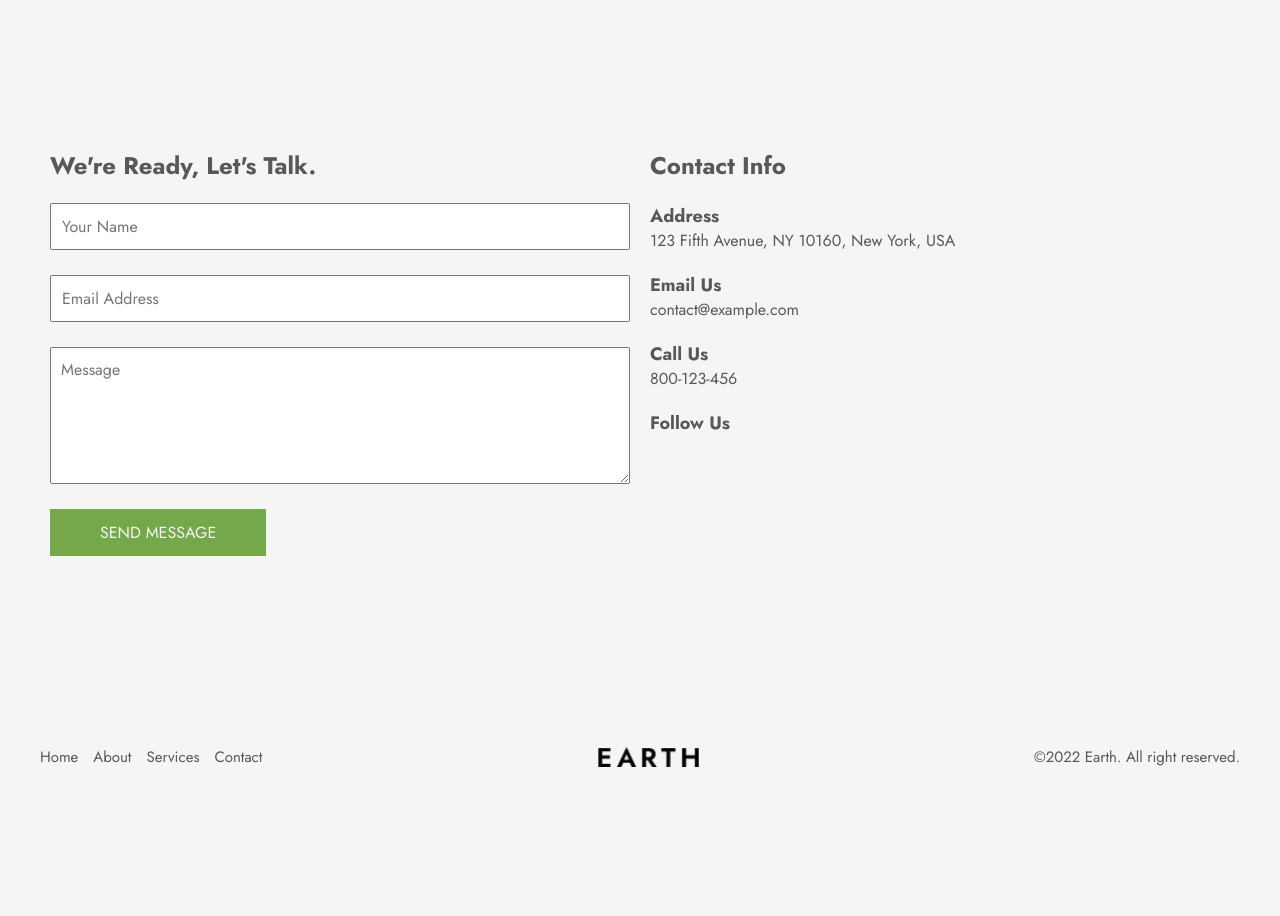
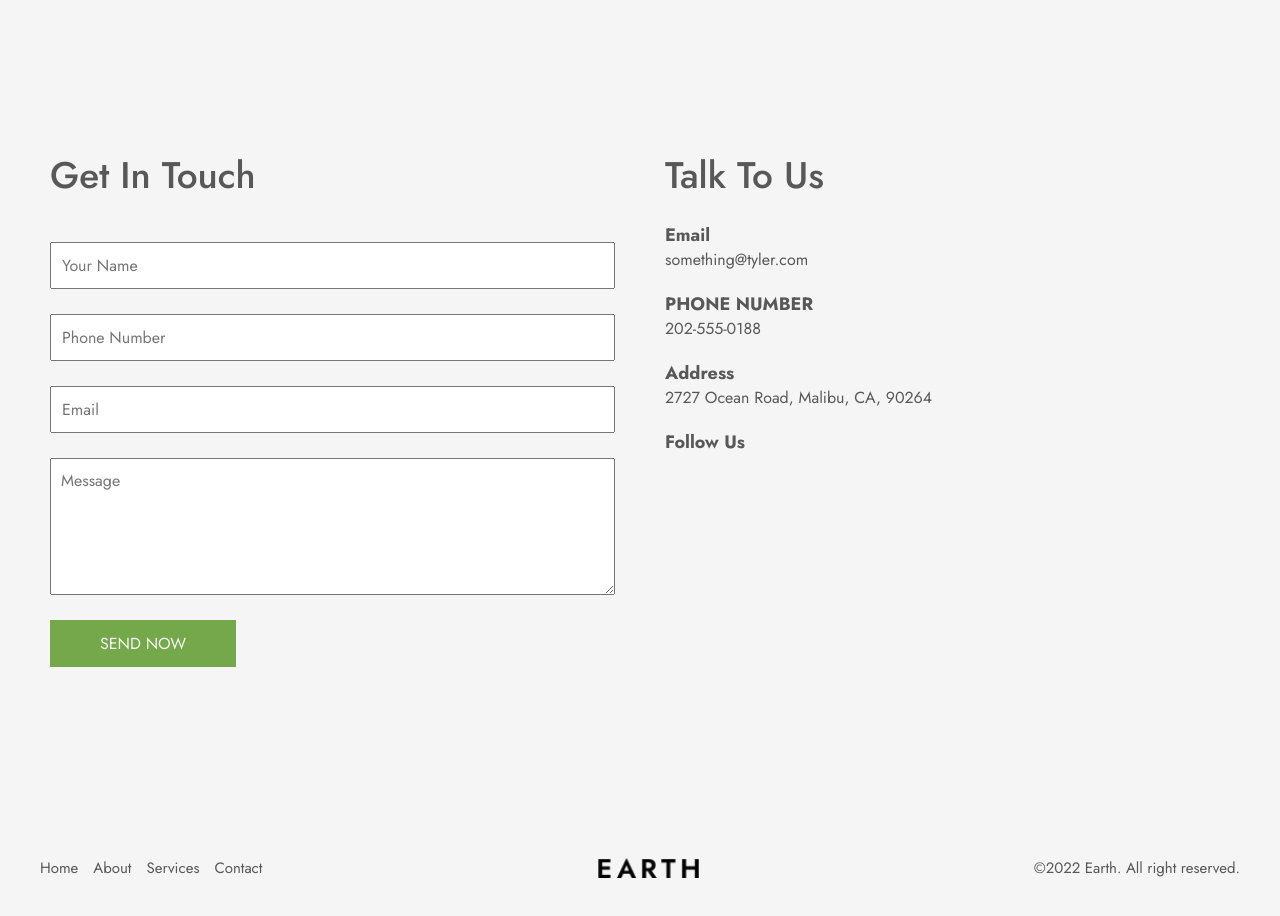
Before and after one commit to NishantNirwal/earth, a React (Vite) app: page /contact in a window 1280 px wide. Shown: the part 642-1558 px from the top of the page. Before the commit the page ends 1450 px from the top, so only its background shows below. Built offline with nearby package versions, Linux system fonts and the light colour scheme.

Commit message:
latest code

```diff
--- a/src/pages/contact/Contact.jsx
+++ b/src/pages/contact/Contact.jsx
@@ -6,7 +6,7 @@ import Footer from '../../components/Footer'
 function Contact() {
   return (
     <div>
-      <PageHero/>
+      <PageHero title='CONTACT US'/>
       <ContactForm/>
       <Footer/>
     </div>
--- a/src/pages/contact/sections/ContactForm.jsx
+++ b/src/pages/contact/sections/ContactForm.jsx
@@ -6,36 +6,39 @@ function ContactForm() {
         <section className='contactinfo'>
 
             <div className='contact-div1'>
-                <h2>We're Ready, Let's Talk.</h2>
+                <h2>Get In Touch</h2>
 
                 <form className='contact-form'>
                     <input type='text' placeholder='Your Name' />
-                    <input type='email' placeholder='Email Address' />
+                    <input type='phone number' placeholder='Phone Number' />
+                    <input type='email' placeholder='Email' />
                     <textarea placeholder='Message' rows={5} />
                     <div>
-                        <button className='main-btn'>SEND MESSAGE</button>
+                        <button className='main-btn'>SEND NOW</button>
                     </div>
                 </form>
             </div>
 
 
             <div className='contact-div2'>
-                <h2>Contact Info</h2>
+                <h2>Talk To Us</h2>
+
+                    <div className='contact-divi'>
+                        <h5>Email </h5>
+                        <p>something@tyler.com</p>
+                    </div>
 
                 <div className='contact-divi'>
-                    <h5>Address</h5>
-                    <p>123 Fifth Avenue, NY 10160, New York, USA</p>
+                    <h5>PHONE NUMBER</h5>
+                    <p>202-555-0188</p>
                 </div>
 
                 <div className='contact-divi'>
-                    <h5>Email Us</h5>
-                    <p>contact@example.com</p>
+                <h5>Address</h5>
+                    <p>2727 Ocean Road,
+                    Malibu, CA, 90264</p>
                 </div>
 
-                <div className='contact-divi'>
-                    <h5>Call Us</h5>
-                    <p>800-123-456</p>
-                </div>
 
                 <div className='contact-divi' >
                     <h5>Follow Us</h5>
@@ -49,7 +52,7 @@ function ContactForm() {
                 </div>
             </div>
         </section>
-  )
+    )
 }
 
 export default ContactForm
--- a/src/pages/contact/sections/styles/ContactForm.css
+++ b/src/pages/contact/sections/styles/ContactForm.css
@@ -1,16 +1,21 @@
 .contactinfo {
     display: grid;
     grid-template-columns: 1fr 1fr;
-    padding: 50px ;
-    gap: 20px;
+    padding: 50px;
+    gap: 50px;
     margin: 100px 0;
 }
 
-.contact-div1{
+.contact-div1 {
     display: flex;
     flex-direction: column;
-    gap:20px;
-    text-align: left;
+    gap: 40px;
+    /* text-align: left; */
+}
+
+.contact-div1 h2 {
+    font-size: 37px;
+    font-weight: 500;
 }
 
 .contact-form {
@@ -25,23 +30,30 @@ textarea {
     font-size: 16px;
 }
 
-.contact-div2{
+.contact-div2 {
     display: flex;
     flex-direction: column;
-    gap:20px;
-    text-align:start;
+    gap: 20px;
+    text-align: start;
 }
-.contact-divi h5{
+
+.contact-div2 h2 {
+    font-size: 37px;
+    font-weight: 500;
+}
+
+.contact-divi h5 {
     font-size: 18px;
     font-weight: 700;
 }
 
-.social-icons{
+.social-icons {
     display: flex;
     gap: 20px;
     margin-top: 20px;
 }
-.social-icons div{
+
+.social-icons div {
     background-color: var(--primary);
     height: 30px;
     width: 30px;
--- a/src/pages/service/sections/Content.jsx
+++ b/src/pages/service/sections/Content.jsx
@@ -7,9 +7,9 @@ function Content() {
     <section className='con'>
 
     <div className='con-div'>
-        <h2>Web Design</h2>
-        <p>We create custom web design for small businesses, this<br/> will help you capture new audiences and increase your<br/> sales. Contact us by calling, emailing or filling out our<br/> form. You will receive a free quote by email within 24<br/> hours.</p>
-        <button className="main-btn">EXPLORE</button>
+        <h2>Content Writing</h2>
+        <p>Want to attract people to your website? You have to have<br/> the best content in the world. Our content writers will<br/> create award willing content for you. Contact us by calling,<br/>  emailing or filling out ourform. You will receive a free<br/> quote by email within 24 hours.</p>
+        <div><button className="main-btn">EXPLORE</button></div>
     </div>
 
     <div>
--- a/src/pages/service/sections/Graphicdesign.jsx
+++ b/src/pages/service/sections/Graphicdesign.jsx
@@ -6,16 +6,15 @@ function Graphicdesign() {
   return (
     <section className='graphic'>
 
-    <div className='graphic-div'>
-        <h2>Graphic Design</h2>
-        <p>We specialize in logos, merchandise and more. Anyone<br/> can create nice graphics but it’s much better to create <br/> memorable ones. Contact us by calling, emailing or filling out our<br/> form. You will receive a free quote by email within 24<br/> hours.</p>
-        <button className="main-btn">EXPLORE</button>
-    </div>
-
     <div>
         <img src={GraphicImg} alt='image' height={450} width={550} />
     </div>
 
+ <div className='graphic-div'>
+        <h2>Graphic Design</h2>
+        <p>We specialize in logos, merchandise and more. Anyone<br/> can create nice graphics but it’s much better to create <br/> memorable ones. Contact us by calling, emailing or filling out our<br/> form. You will receive a free quote by email within 24<br/> hours.</p>
+        <div><button className="main-btn">EXPLORE</button></div>
+    </div>
 </section>
   )
 }
--- a/src/pages/service/sections/Webdesign.jsx
+++ b/src/pages/service/sections/Webdesign.jsx
@@ -9,7 +9,7 @@ function Webdesign() {
             <div className='web-div'>
                 <h2>Web Design</h2>
                 <p>We create custom web design for small businesses, this<br/> will help you capture new audiences and increase your<br/> sales. Contact us by calling, emailing or filling out our<br/> form. You will receive a free quote by email within 24<br/> hours.</p>
-                <button className="main-btn">EXPLORE</button>
+                <div><button className="main-btn">EXPLORE</button></div>
             </div>
 
             <div>
```
